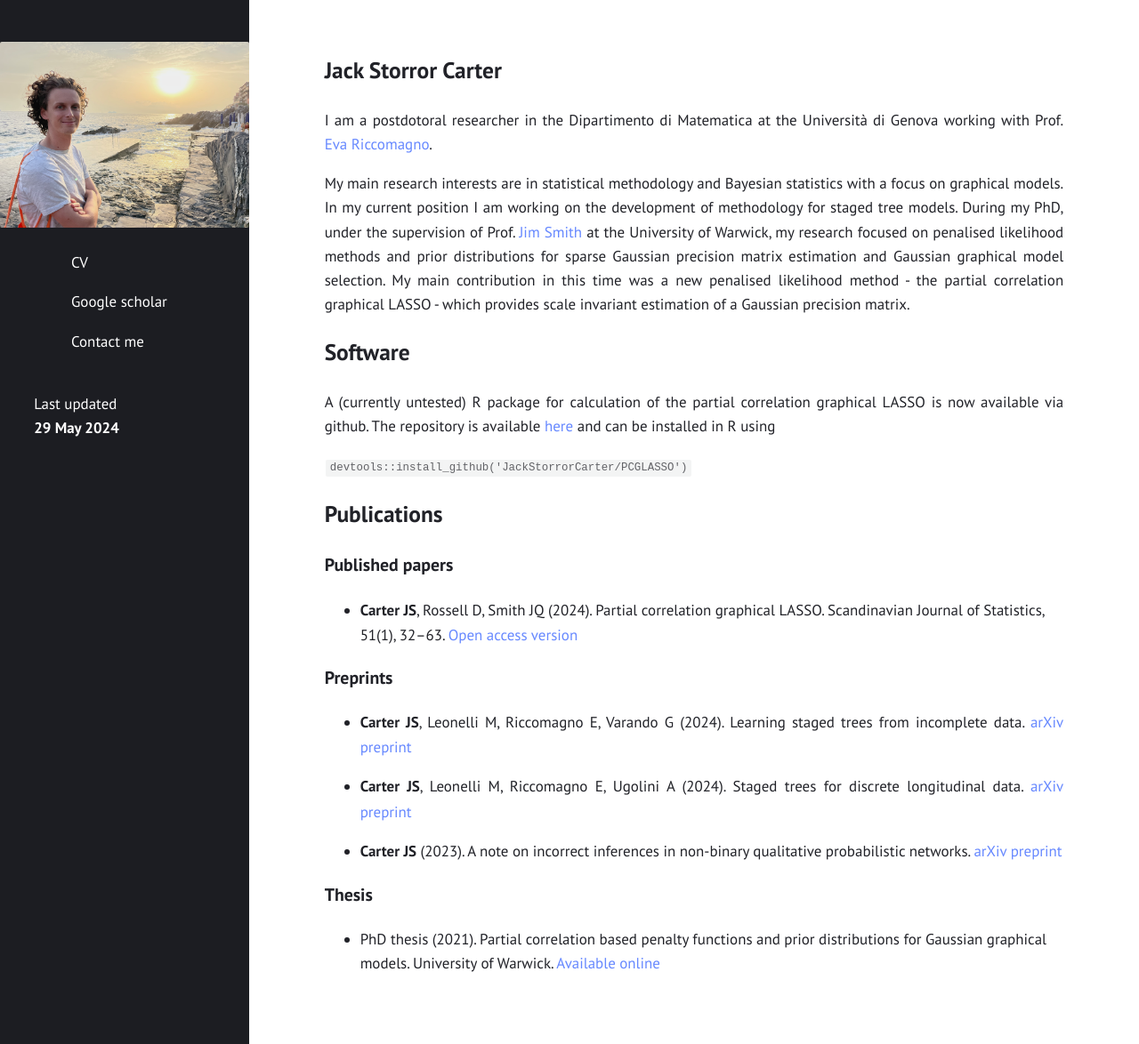
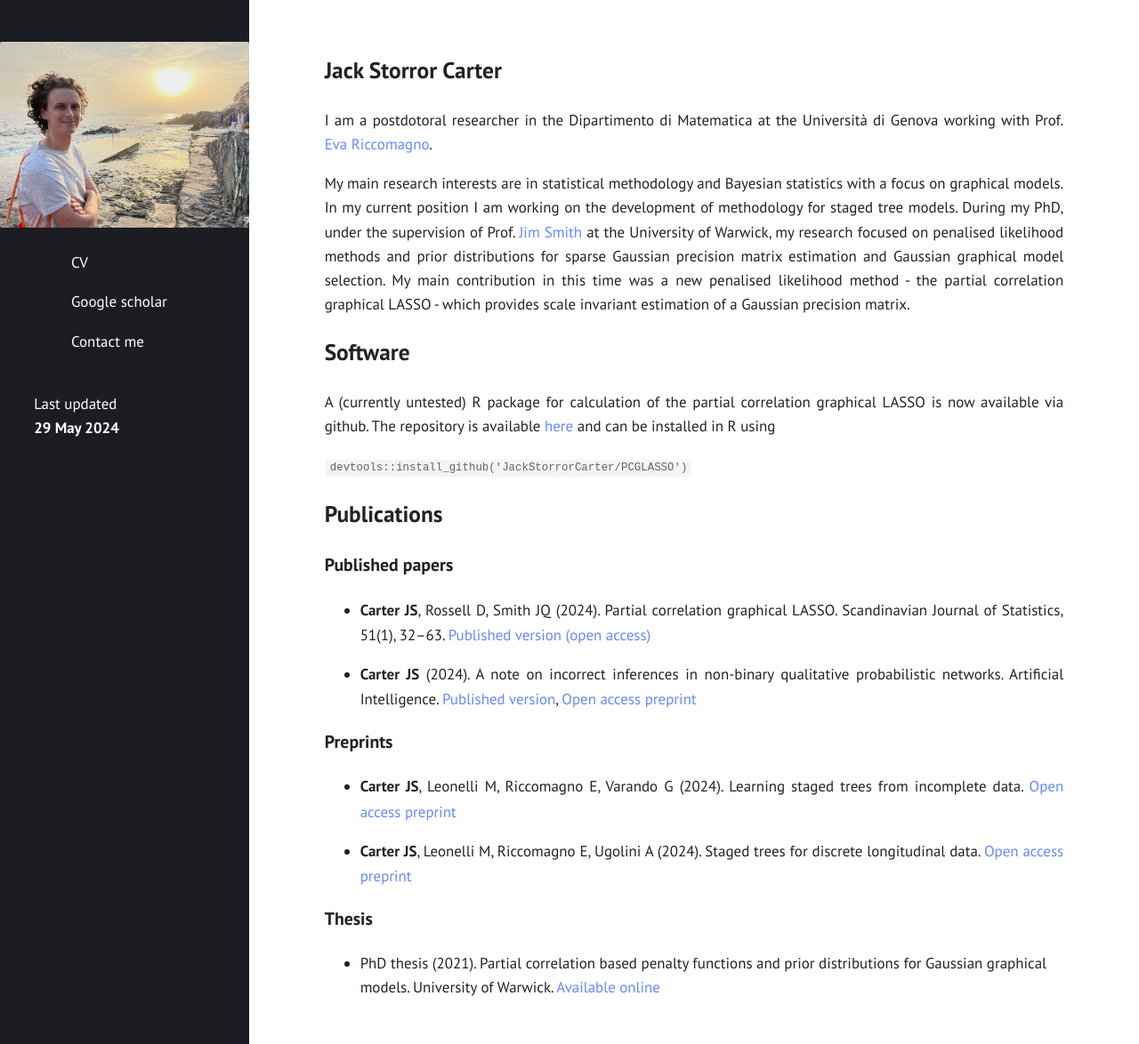
Before and after one commit to JackStorrorCarter/JackStorrorCarter.github.io, a Jekyll site: the page built from index.md, in a window 1280 px wide and 1174 px high. Shown: the whole window at 89% size. Built offline with Jekyll 4.4.1, drawn with Linux system fonts in a browser that asks for light colours.

Commit message:
Update index.md

```diff
--- a/index.md
+++ b/index.md
@@ -22,15 +22,15 @@ A (currently untested) R package for calculation of the partial correlation grap
 
 ### Published papers
 
-- **Carter JS**, Rossell D, Smith JQ (2024).  Partial correlation graphical LASSO.  Scandinavian Journal of Statistics, 51(1), 32–63. [Open access version](https://onlinelibrary.wiley.com/doi/10.1111/sjos.12675)
+- **Carter JS**, Rossell D, Smith JQ (2024).  Partial correlation graphical LASSO.  Scandinavian Journal of Statistics, 51(1), 32–63. [Published version (open access)](https://onlinelibrary.wiley.com/doi/10.1111/sjos.12675)
+
+- **Carter JS** (2024).  A note on incorrect inferences in non-binary qualitative probabilistic networks. Artificial Intelligence. [Published version](https://www.sciencedirect.com/science/article/pii/S0004370224001164), [Open access preprint](https://arxiv.org/abs/2208.09344)
 
 ### Preprints
 
-- **Carter JS**, Leonelli M, Riccomagno E, Varando G (2024).  Learning staged trees from incomplete data. [arXiv preprint](https://arxiv.org/abs/2405.18306)
+- **Carter JS**, Leonelli M, Riccomagno E, Varando G (2024).  Learning staged trees from incomplete data. [Open access preprint](https://arxiv.org/abs/2405.18306)
 
-- **Carter JS**, Leonelli M, Riccomagno E, Ugolini A (2024).  Staged trees for discrete longitudinal data. [arXiv preprint](https://arxiv.org/abs/2401.04297)
-
-- **Carter JS** (2023).  A note on incorrect inferences in non-binary qualitative probabilistic networks. [arXiv preprint](https://arxiv.org/abs/2208.09344)
+- **Carter JS**, Leonelli M, Riccomagno E, Ugolini A (2024).  Staged trees for discrete longitudinal data. [Open access preprint](https://arxiv.org/abs/2401.04297)
 
 ### Thesis
 
```
